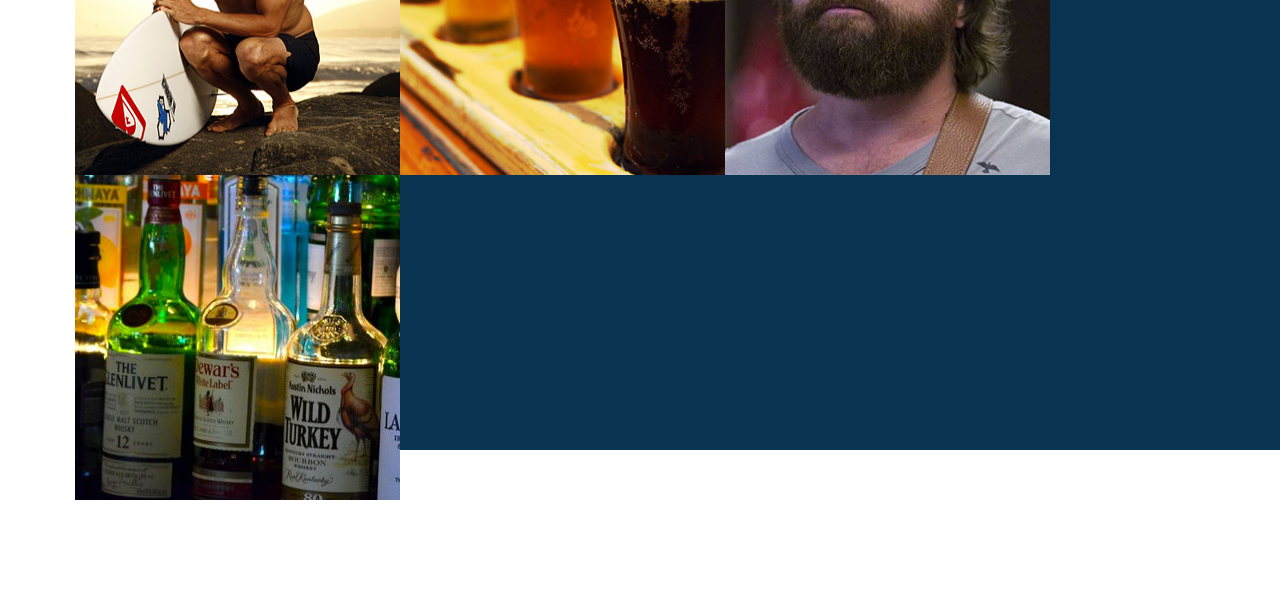
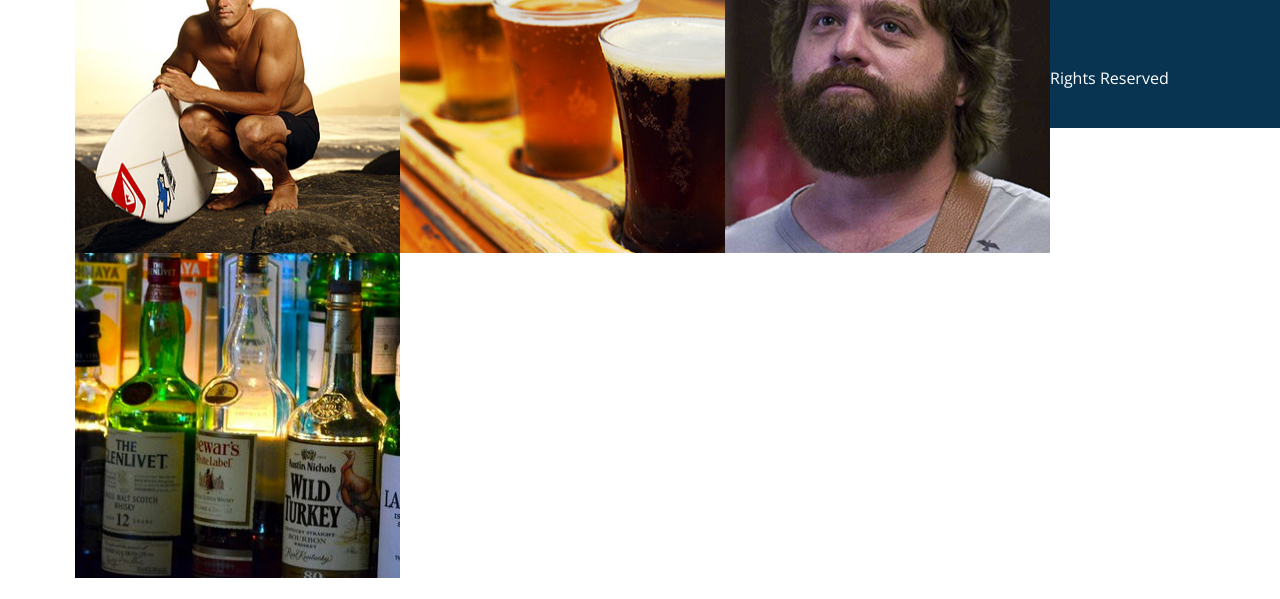
Before and after one commit to MLamson/Surf-paddle, a plain HTML site: page index.html in a window 1280 px wide. Shown: the part 2201-2800 px from the top of the page. After the commit the page ends 2779 px from the top, so only its background shows below. Drawn offline with nearby package versions, Linux system fonts and the light colour scheme.

Commit message:
Corrected pictures in footer

```diff
--- a/index.html
+++ b/index.html
@@ -57,7 +57,6 @@
 			<img src="images/avatar.png">Anne Marie<a>
 			</a>
 			on <span>Monday Oct. 7th 9:22pm</span>
-
 			<div class="article">Sed ut perspiciatis unde omnis iste natus error sit voluptatem accusantium doloremque laudantium, totam rem aperiam, eaque ipsa quae ab illo inventore veritatis et quasi architecto beatae vitae dicta sunt explicabo. Nemo enim ipsam voluptatem quia voluptas sit aspernatur aut odit aut fugit, sed quia consequuntur magni dolores eos qui ratione voluptatem sequi nesciunt. Neque porro quisquam est, qui dolorem ipsum quia dolor sit amet, consectetur, adipisci velit, sed quia non numquam eius modi tempora incidunt ut labore et dolore magnam aliquam quaerat voluptatem. Ut enim ad minima veniam, quis nostrum exercitationem ullam corporis suscipit laboriosam, nisi ut aliquid ex ea commodi consequatur?
 			Quis autem vel eum iure reprehenderit qui in ea voluptate velit esse quam nihil molestiae consequatur, vel illum qui dolorem eum fugiat quo voluptas nulla pariatur?</div>
 
@@ -94,6 +93,7 @@
 			</div>
 			</div>
 			<img src="images/ad.jpg">
+			<a href="#">About This Ad</a>
 			<h3>SIDEBAR SECTION HEADING</h3>
 				<span>At vero eos et accusamus et iusto odio dignissimos ducimus qui blanditiis praesentium  quas molestias excepturi sint occaecati cupiditate non provident, similique sunt in culpa qui officia deserunt mollitia animi, id est laborum et dolorum fuga.</span>
 		</div><!--side closing div-->
@@ -103,10 +103,19 @@
 			MOST POPULAR POSTS
 			</div>
 			<div class="footer_pics">
-				<img src="images/article-image-1.jpg">
-				<img src="images/article-image-2.jpg">
-				<img src="images/article-image-3.jpg">
-				<img src="images/article-image-4.jpg">
+				<div class="image1">
+					<img src="images/article-image-1.jpg">
+				</div>
+				<div class="image2">
+					<img src="images/article-image-2.jpg">
+				</div>
+				<div class="image3">
+					<img src="images/article-image-3.jpg">
+				</div>
+				<div class="image4">
+					<img src="images/article-image-4.jpg">
+				</div>
+
 			</div>
 			<div class="bottom_bar">
 
--- a/main.css
+++ b/main.css
@@ -74,10 +74,12 @@
 	float: left;
 	padding-left: 135px;
 	padding-bottom: 10px;
-
 }
 .main img{
 	width: 25px;
+}
+.main span:nth-child(4) {
+	text-decoration: underline;
 }
 .headline {
 	font-family: 'Oswald', sans-serif;
@@ -91,7 +93,6 @@
 .article_options {
 	color:white;
 }
-.article_options img{
 	float: left;
 	background-color: #A3B3BF;
 	width: 24px;
@@ -141,10 +142,21 @@
 	text-align: center;
 }
 .footer_pics {
-	clear:both;
+
+	font-size: 0;
+}
+
+.image1 {
 	float:left;
-	display: inline-block;
-	font-size: 0;
+}
+.image2 {
+	float:left;
+}
+.image3 {
+	float:left;
+}
+.image4 {
+	float:left;
 }
 .bottom_bar {
 	background-color: #083452;
```
